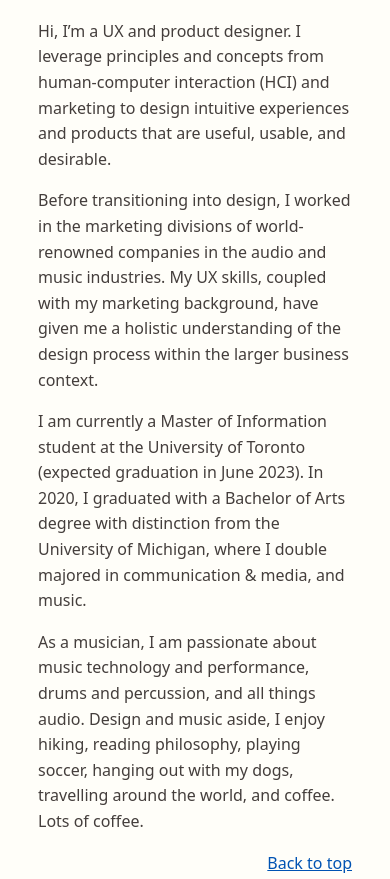
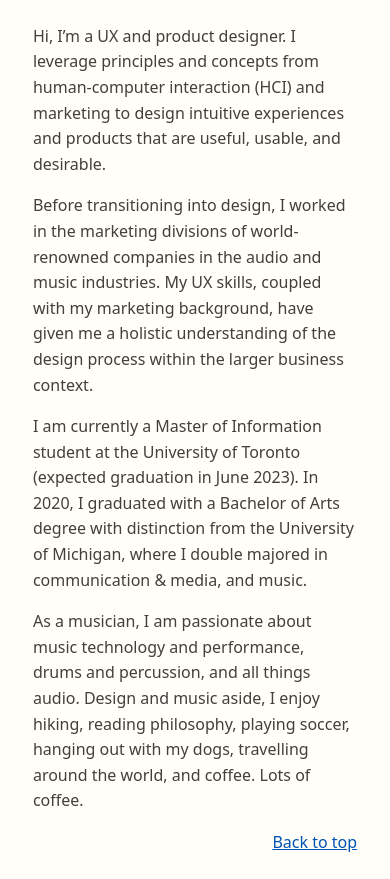
Before and after one commit to amahimtu/portfolio, a plain HTML site: page about.html in a window 390 px wide. Shown: the part 551-1430 px from the top of the page. Drawn offline with Linux system fonts and the light colour scheme.

Commit message:
Update portfolio.css

```diff
--- a/css/portfolio.css
+++ b/css/portfolio.css
@@ -31,7 +31,7 @@ main{font-family: system-ui, -apple-system, BlinkMacSystemFont, "Segoe UI", Robo
 
 @media only screen and (max-width: 600px) {
 
-/*body {margin: 0.75%;}*/
+body {margin: 0.75%;}
 .footer-list {display: block;}
 
 }
```
